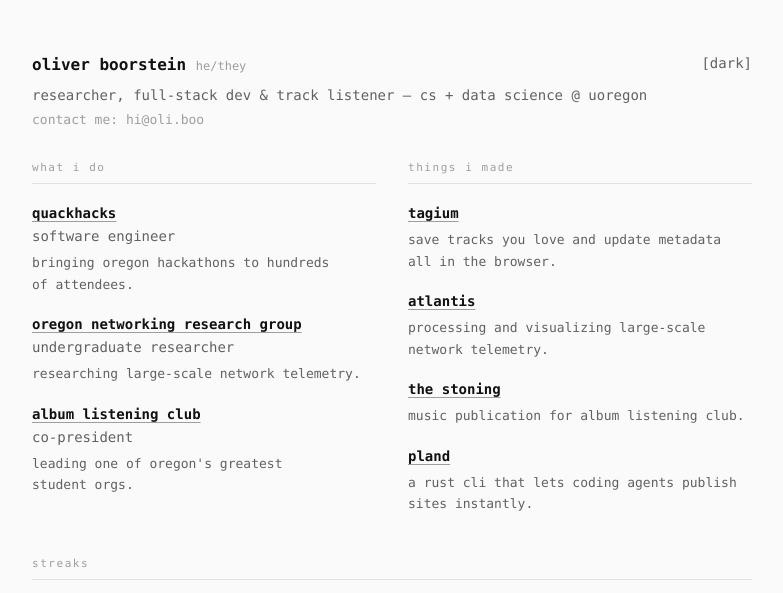
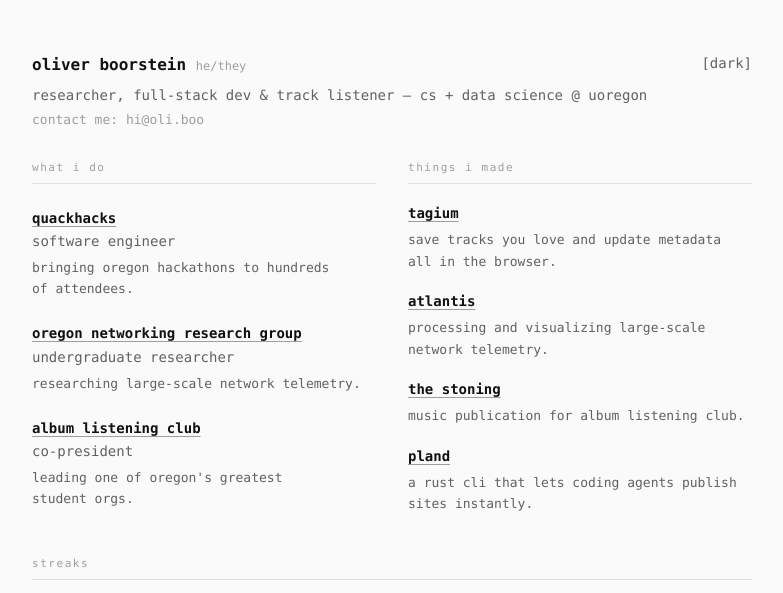
Before and after one commit to flamboh/olidotboo, an Astro site: page / in a window 1280 px wide. Shown: the top 593 px of the page, without its empty margins (248-1031 px from the left). Built offline with nearby package versions, Linux system fonts and the light colour scheme; Astro itself is replaced by a stand-in of ours; no server answers.

Commit message:
fix: distribute column entries evenly

```diff
--- a/src/pages/index.astro
+++ b/src/pages/index.astro
@@ -60,6 +60,7 @@ const sections = [
               <h2 class="label" id={`${section.id}-label`}>
                 {section.label}
               </h2>
+              <div class="rows">
                 {section.entries.map((entry) => (
                   <article class="row">
                     <h3>
@@ -81,6 +82,7 @@ const sections = [
                     <p class="description">{entry.description}</p>
                   </article>
                 ))}
+              </div>
             </section>
           ))
         }
@@ -318,8 +320,23 @@ const sections = [
         transition: border-color var(--theme-fade) ease;
       }
 
-      .row {
-        margin-top: 1.125rem;
+      /* Each column stretches to the tallest one, so the entries distribute
+         into the leftover space. A short list then reads as intentional
+         beside a longer one instead of stopping early. */
+      .content-grid > section {
+        display: flex;
+        flex-direction: column;
+      }
+
+      .rows {
+        flex: 1;
+        display: flex;
+        flex-direction: column;
+        justify-content: space-evenly;
+        /* Floor for the spacing: the tallest column has no slack to
+           distribute, and every column collapses to one on mobile. */
+        gap: 1.125rem;
+        padding-top: 1.125rem;
       }
 
       h3 {
```
Lines whose indentation alone changed are shown as unchanged.
